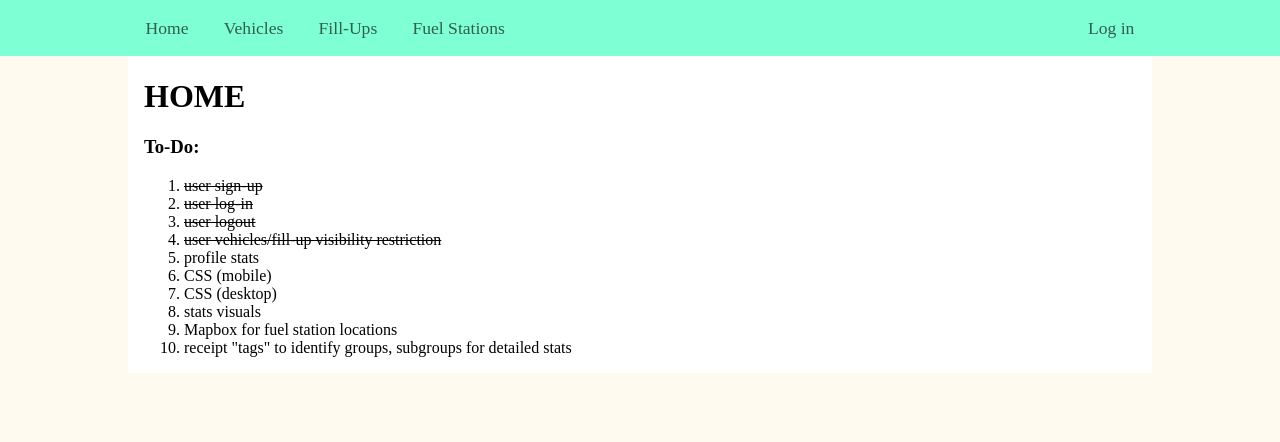
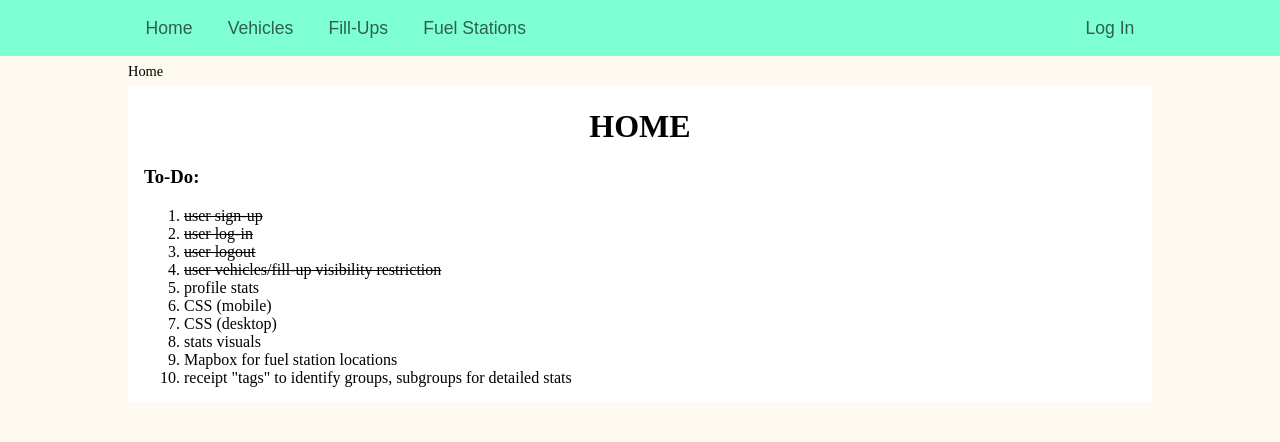
Before and after one commit to nathanalexanderpage/ecotracker, a Django app: page /fuel/ in a window 1280 px wide. Shown: the top 442 px of the page. Run offline with Django 3.2, Linux system fonts and the light colour scheme.

Commit message:
nav menu item text aligns to center-middle when screen small enough to force multi-line text

```diff
--- a/FuelEcoTracker/FuelTrackerApp/static/FuelTrackerApp/style.css
+++ b/FuelEcoTracker/FuelTrackerApp/static/FuelTrackerApp/style.css
@@ -11,6 +11,9 @@ a {
 }
 body {
 	background-color: floralwhite;
+}
+h1 {
+	text-align: center;
 }
 html {
 	height: 100%;
@@ -26,8 +29,11 @@ nav {
 	padding: 0 10vw;
 	background-color: aquamarine;
 	font-size: 1.1em;
+	font-family: sans-serif;
 }
 nav a {
+	display: flex;
+	align-items: center;
 	text-decoration: none;
 }
 nav ul {
--- a/FuelEcoTracker/FuelTrackerApp/templates/FuelTrackerApp/base.html
+++ b/FuelEcoTracker/FuelTrackerApp/templates/FuelTrackerApp/base.html
@@ -26,7 +26,7 @@
 				</a>
 				<a href="{% url 'fuel_station_index' %}">
 					<li>
-							Fuel Stations
+						Fuel Stations
 					</li>
 				</a>
 				<li class="flex-stretch-center">
@@ -41,7 +41,7 @@
 				{% else %}
 					<a href="{% url 'user_login' %}">
 						<li>
-								Log in
+								Log In
 						</li>
 					</a>
 				{% endif %}
--- a/FuelEcoTracker/FuelTrackerApp/templates/FuelTrackerApp/index.html
+++ b/FuelEcoTracker/FuelTrackerApp/templates/FuelTrackerApp/index.html
@@ -1,6 +1,12 @@
 {% extends "FuelTrackerApp/base.html" %}
 
 {% block title %}HOME{% endblock %}
+
+{% block path %}
+	<section id="sub-nav">
+		Home
+	</section>
+{% endblock %}
 
 {% block content %}
 	<h1>HOME</h1>
```
Lines whose indentation alone changed are shown as unchanged.
